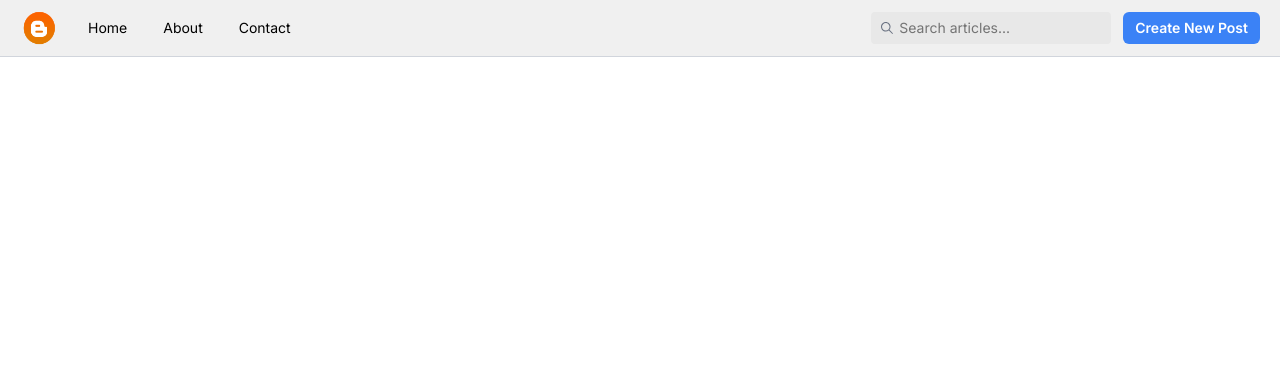
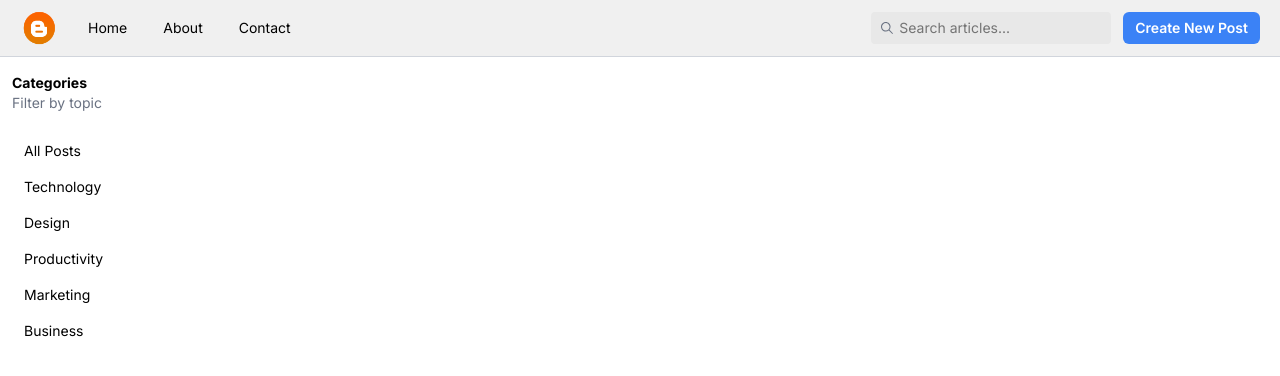
Before and after one commit to guvvalanaresh/blogNow, a React (Vite) app: page / in a window 1280 px wide. Shown: the top 376 px of the page. Built offline with nearby package versions, Linux system fonts and the light colour scheme.

Commit message:
desinged CategoryCard.jsx to select different categories

```diff
--- /dev/null
+++ b/src/components/CategoryCard.jsx
@@ -0,0 +1,28 @@
+import React from 'react'
+import '../App.css'
+
+const CategoryCard = () => {
+
+  const categoryClassName = 'px-3 py-2 rounded-sm hover:bg-[#B4C6FC] hover:text-blue-700';
+
+  return (
+    <section className='w-60 px-3 py-1 rounded-sm inter border-gray-300'>
+      <div className='flex flex-col mt-3'>
+        <h1 className='text-sm font-bold'>Categories</h1>
+        <p className='text-sm text-gray-500'>Filter by topic</p>
+      </div>
+      <div className='mt-5 mb-2'>
+        <ul className='flex flex-col text-sm'>
+          <a href="" className={`${categoryClassName}`}><li>All Posts</li></a>
+          <a href="" className={`${categoryClassName}`}><li>Technology</li></a>
+          <a href="" className={`${categoryClassName}`}><li>Design</li></a>
+          <a href="" className={`${categoryClassName}`}><li>Productivity</li></a>
+          <a href="" className={`${categoryClassName}`}><li>Marketing</li></a>
+          <a href="" className={`${categoryClassName}`}><li>Business</li></a>
+        </ul>
+      </div>
+    </section>
+  )
+}
+
+export default CategoryCard
--- a/src/components/Navbar.jsx
+++ b/src/components/Navbar.jsx
@@ -4,7 +4,6 @@ import '../App.css';
 
 const Navbar = () => {
   return (
-    <div>
       <nav className='flex justify-between items-center bg-[#F0F0F0] p-2 border-b border-gray-300 inter'>
         <div className='flex items-center gap-5 ml-3'>
             <a href="#"><img src="/blog-logo.png" alt="Blog Logo" className='w-10 h-10' /></a>
@@ -14,6 +13,7 @@ const Navbar = () => {
                 <a href="#" className='hover:bg-gray-300 px-2 py-1 rounded-xs'><li>Contact</li></a>
             </ul>
         </div>
+        {/* Right Side */}
         <div className="flex items-center gap-3 mr-3">
           <div className="relative">
             <IoIosSearch
@@ -31,10 +31,7 @@ const Navbar = () => {
             Create New Post
           </button>
         </div>
-
-
       </nav>
-    </div>
   )
 }
 
--- a/src/pages/Home.jsx
+++ b/src/pages/Home.jsx
@@ -1,10 +1,12 @@
 import React from 'react'
 import Navbar from '../components/Navbar'
+import CategoryCard from '../components/CategoryCard'
 
 const Home = () => {
   return (
     <div>
       <Navbar />
+      <CategoryCard />
     </div>
   )
 }
```
Lines whose indentation alone changed are shown as unchanged.
